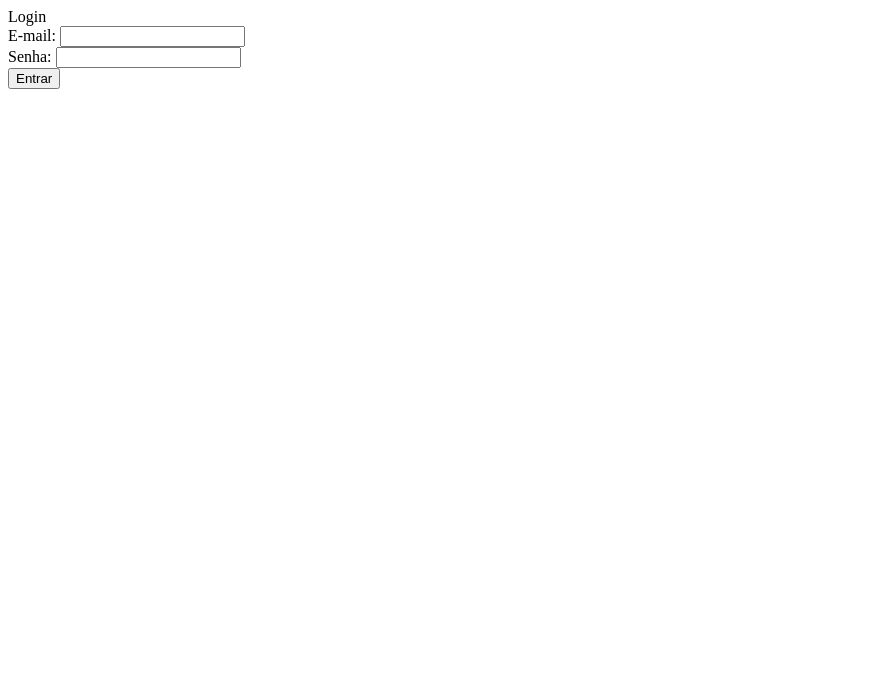
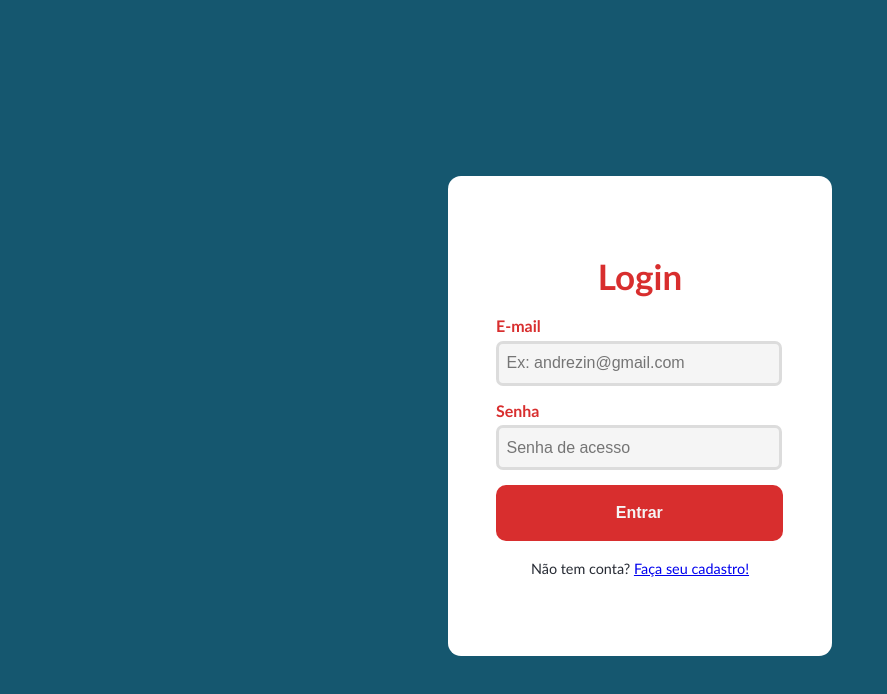
Before and after one commit to andreleao-sys/Projeto-Mundo-Ponyo, a website: page public/login.html in a window 1280 px wide. Shown: the whole page, without its empty margins (0-887 px from the left). Drawn offline with Linux system fonts and the light colour scheme.

Commit message:
Estilizando campos da tela de login

```diff
--- a/public/css/login.css
+++ b/public/css/login.css
@@ -0,0 +1,94 @@
+body {
+    background-color: rgb(21, 87, 111);
+    color: #d82e2e;
+    margin: 0;
+    padding: 0;
+    font-family: 'Trebuchet MS', 'Lucida Sans Unicode', 'Lucida Grande', 'Lucida Sans', Arial, sans-serif;
+}
+#container {
+    display: flex;
+    flex-direction: column;
+    justify-content: center;
+    align-items: center;
+    margin-top: 22vh;
+}
+#div_login {
+    background-color: white;
+    width: 30%;
+    height: 60vh;
+    border-radius: 13px;
+    display: flex;
+    flex-direction: column;
+    justify-content: center;
+    align-items: center;
+}
+#div_titulo {
+    font-size: 35px;
+    font-weight: 900;
+    padding-bottom: 5%;
+}
+#corpo_login {
+    width: 75%;
+    display: flex;
+    flex-direction: column;
+    gap: 15px;
+}
+#div_email {
+    display: flex;
+    flex-direction: column;
+    width: 100%;
+}
+#div_senha {
+    display: flex;
+    flex-direction: column;
+    width: 100%;
+}
+label {
+    font-weight: 600;
+
+}
+input {
+    height: 2.3rem;
+    margin-top: 2%;
+    border-width: 3px;
+    border-radius: 7px;
+    border-style: solid;
+    border-color: rgb(220, 220, 220);
+    background-color: whitesmoke;
+    font-size: 17px;
+    width: 96%;
+    text-indent: 2%;
+    font-size: 100%;
+}
+input:focus {
+    outline: none;
+    border-color: #02787e62;
+}
+#div_button {
+    width: 100%;
+    height: 7vh;
+}
+button {
+    padding: 4% 5%;
+    height: 100%;
+    width: 99.5%;
+    border-radius: 10px;
+    border-style: none;
+    cursor: pointer;
+    background-color: #d82e2e;
+    color: whitesmoke;
+    font-size: 100%;
+    font-weight: 600;
+}
+button:hover {
+    background-color: #be2121;
+}
+#div_fazerCadastro {
+    color: rgb(39, 43, 52);
+    font-size: 90%;
+    padding-top: 5%;
+}
+/* .alerta_erro {
+    color: whitesmoke;
+    font-style: italic;
+} */
--- a/public/login.html
+++ b/public/login.html
@@ -12,29 +12,30 @@
 </head>
 <body>
     <div id="container">
-
-        <div class="alerta_erro">
-            <div class="card_erro" id="cardErro">
-                <span id="mensagem_erro"></span>
-            </div>
-        </div>
-
         <div id="div_login">
             <div id="div_titulo">
                 Login
             </div>
             <div id="corpo_login">
-                <div id="div_email">
-                    <label>E-mail:</label>
-                    <input type="text" id="iptEmail">
+                <div id="div_email" class="div_input">
+                    <label>E-mail</label>
+                    <input type="text" id="iptEmail" placeholder="Ex: andrezin@gmail.com">
                 </div>
-                <div id="div_senha">
-                    <label>Senha:</label>
-                    <input type="password" id="iptSenha">
+                <div id="div_senha" class="div_input" >
+                    <label>Senha</label>
+                    <input type="password" id="iptSenha" placeholder="Senha de acesso">
                 </div>
                 <div id="div_button">
                     <button onclick="entrar()">Entrar</button>
                 </div>
+            </div>
+            <div id="div_fazerCadastro">
+                Não tem conta? <a href="cadastro.html">Faça seu cadastro!</a>
+            </div>
+
+            <div class="alerta_erro">
+            <div class="card_erro" id="cardErro">
+                <span id="mensagem_erro"></span>
             </div>
         </div>
     </div>
```
